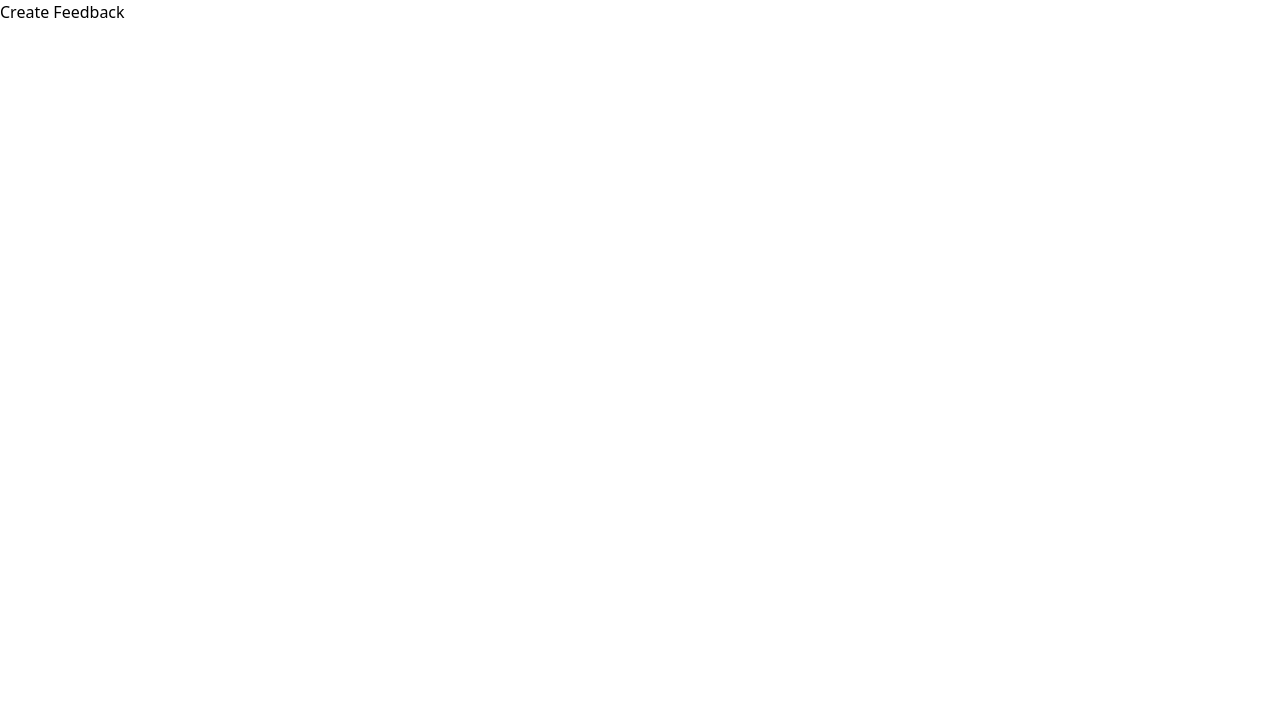
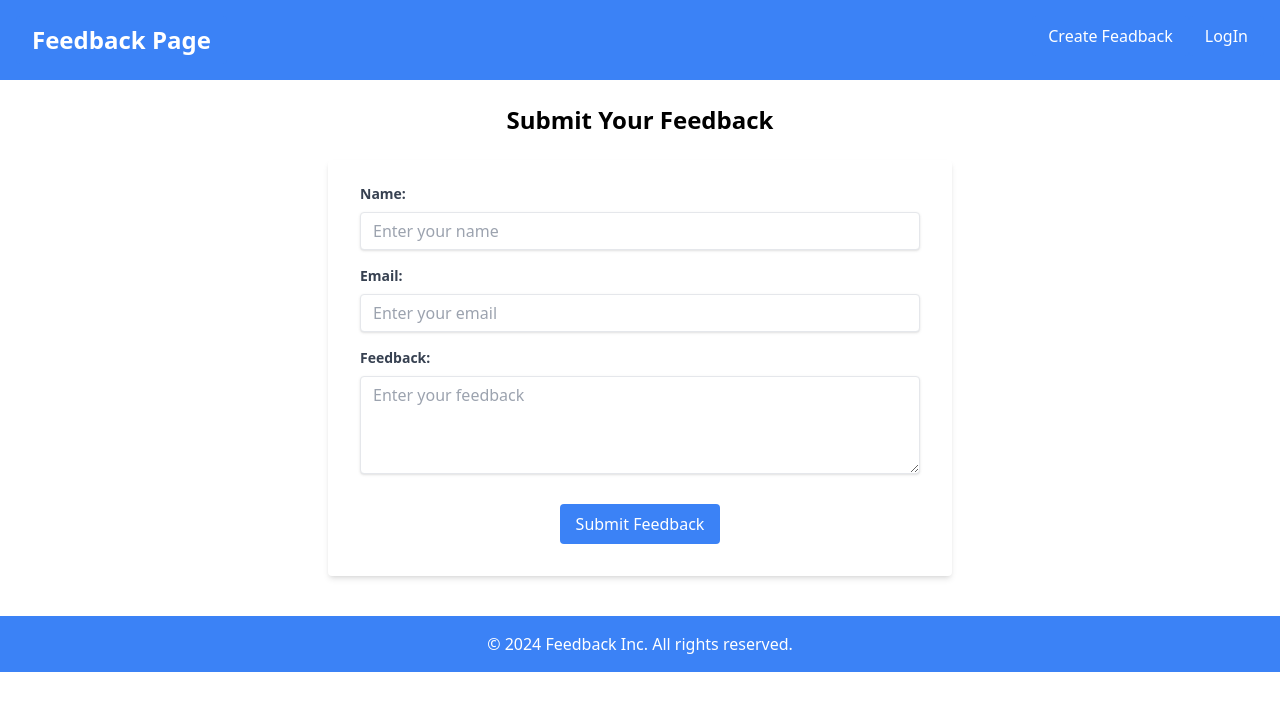
Before and after one commit to Radhi-Hudijan/Feedback-Collector-React-Aws, a React (Vite) app in the folder client/: page /create-feedback in a window 1280 px wide. Shown: the top 710 px of the page. Built offline with nearby package versions, Linux system fonts and the light colour scheme.

Commit message:
Add create feedback page

```diff
--- /dev/null
+++ b/client/src/components/FeedbackForm.jsx
@@ -0,0 +1,112 @@
+import React, { useState } from 'react';
+import Button from './Button';
+
+const FeedbackForm = () => {
+  const [formData, setFormData] = useState({
+    name: '',
+    email: '',
+    feedback: ''
+  });
+
+  const [submitted, setSubmitted] = useState(false);
+
+  const handleChange = (e) => {
+    const { name, value } = e.target;
+    setFormData(prevState => ({
+      ...prevState,
+      [name]: value
+    }));
+  };
+
+  const handleSubmit = (e) => {
+    e.preventDefault();
+
+    console.log('Submitted feedback:', formData);
+
+    setFormData({
+      name: '',
+      email: '',
+      feedback: ''
+    });
+    setSubmitted(true);
+
+    setTimeout(() => setSubmitted(false), 3000);
+  };
+
+  return (
+    <div className="max-w-2xl mx-auto p-6">
+      <h2 className="text-2xl font-bold mb-6 text-center">Submit Your Feedback</h2>
+
+      {submitted && (
+        <div className="bg-green-100 border border-green-400 text-green-700 px-4 py-3 rounded relative mb-4">
+          Thank you for your feedback!
+        </div>
+      )}
+
+      <form onSubmit={handleSubmit} className="bg-white shadow-md rounded px-8 pt-6 pb-8 mb-4">
+        <div className="mb-4">
+          <label
+            htmlFor="name"
+            className="block text-gray-700 text-sm font-bold mb-2"
+          >
+            Name:
+          </label>
+          <input
+            type="text"
+            id="name"
+            name="name"
+            value={formData.name}
+            onChange={handleChange}
+            required
+            placeholder="Enter your name"
+            className="shadow appearance-none border rounded w-full py-2 px-3 text-gray-700 leading-tight focus:outline-none focus:shadow-outline"
+          />
+        </div>
+
+        <div className="mb-4">
+          <label
+            htmlFor="email"
+            className="block text-gray-700 text-sm font-bold mb-2"
+          >
+            Email:
+          </label>
+          <input
+            type="email"
+            id="email"
+            name="email"
+            value={formData.email}
+            onChange={handleChange}
+            required
+            placeholder="Enter your email"
+            className="shadow appearance-none border rounded w-full py-2 px-3 text-gray-700 leading-tight focus:outline-none focus:shadow-outline"
+          />
+        </div>
+
+        <div className="mb-6">
+          <label
+            htmlFor="feedback"
+            className="block text-gray-700 text-sm font-bold mb-2"
+          >
+            Feedback:
+          </label>
+          <textarea
+            id="feedback"
+            name="feedback"
+            value={formData.feedback}
+            onChange={handleChange}
+            required
+            placeholder="Enter your feedback"
+            rows="4"
+            className="shadow appearance-none border rounded w-full py-2 px-3 text-gray-700 leading-tight focus:outline-none focus:shadow-outline"
+          />
+        </div>
+
+        <div className="flex items-center justify-center">
+          <Button type="submit">Submit Feedback</Button>
+        </div>
+      </form>
+    </div>
+  );
+};
+
+export default FeedbackForm;
--- a/client/src/pages/CreateFeedback.jsx
+++ b/client/src/pages/CreateFeedback.jsx
@@ -1,8 +1,13 @@
+import FeedbackForm from "../components/FeedbackForm";
+import Header from "../components/Header";
+import Footer from "../components/Footer";
 const CreateFeedback = () => {
   return (
-    <div>
-      <h1>Create Feedback</h1>
-    </div>
+    <>
+      <Header />
+      <FeedbackForm />
+      <Footer />
+    </>
   );
 };
 
```
